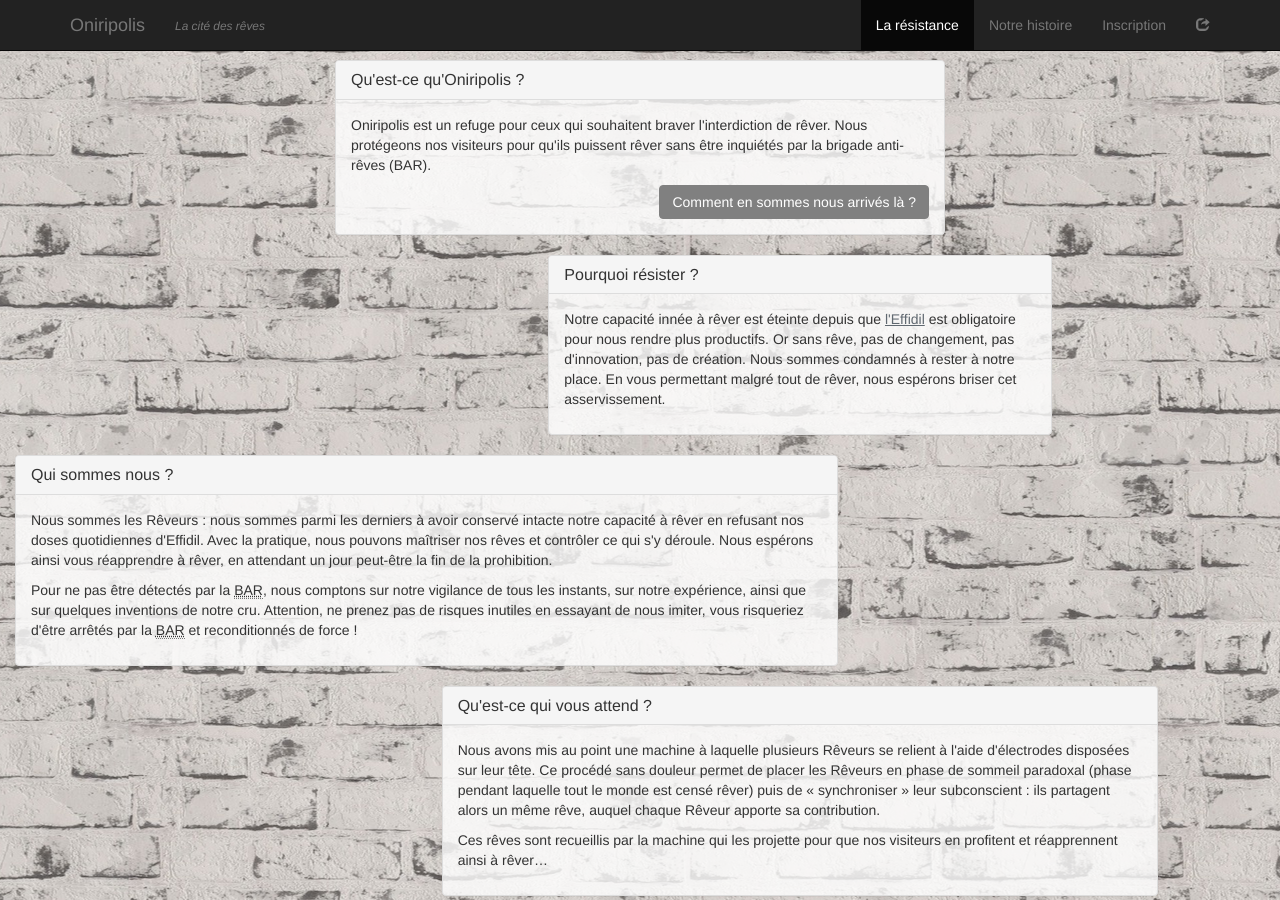
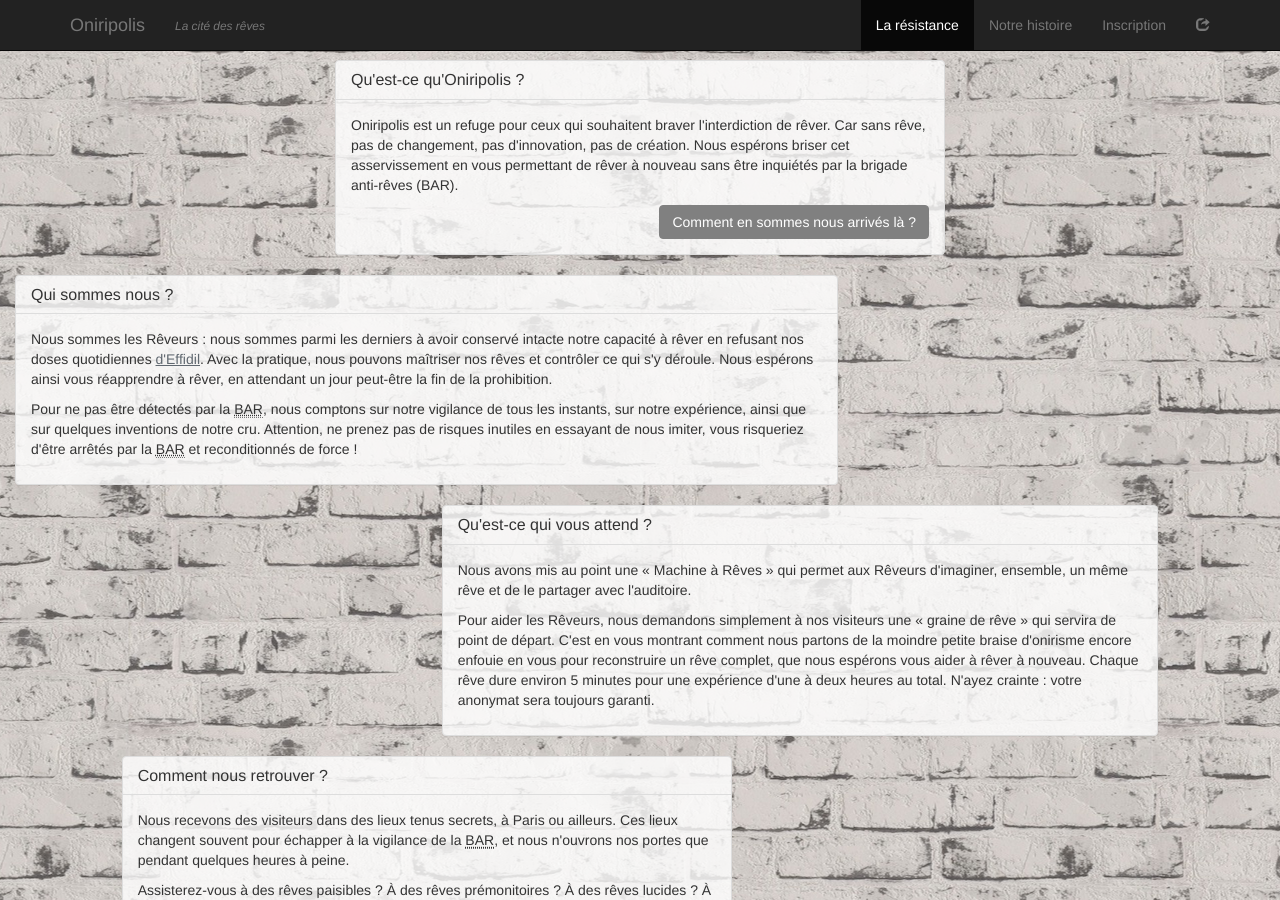
Before and after one commit to AdamSelene/oniripolis-staging, a Jekyll site: the page built from resistance.html, in a window 1280 px wide and 900 px high. Built offline with Jekyll 4.4.1, drawn with Linux system fonts in a browser that asks for light colours; comment, search, counter and statistics services are not loaded; some of the changed text lies outside the part shown.

Commit message:
New image for homepage Clearer wording

```diff
--- a/css/oniripolis.css
+++ b/css/oniripolis.css
@@ -20,6 +20,9 @@ div.main {
 /* Panels */
 .panel {
 	background-color: rgba(255, 255, 255, 0.8);
+}
+.panel-default > .panel-heading {
+	background-color: transparent;
 }
 
 .panel a, .modal a {
--- a/resistance.html
+++ b/resistance.html
@@ -6,16 +6,14 @@ todo: "Manuel de la résistance, diaporama pour illustrer monde sans rêve, affi
 <div id="resistance" class="container-fluid main" >
 
 	<div class="row">
-
 		<div class="col-md-6 col-md-offset-3">
-
 			<div class="panel panel-default">
 				<div class="panel-heading">
 					<h3 class="panel-title">Qu'est-ce qu'Oniripolis ?</h3>
 				</div>
 				<div class="panel-body">
 					<form action="history.html">
-						<p>Oniripolis est un refuge pour ceux qui souhaitent braver l'interdiction de rêver. Nous protégeons nos visiteurs pour qu'ils puissent rêver sans être inquiétés par la brigade anti-rêves (BAR).</p>
+						<p>Oniripolis est un refuge pour ceux qui souhaitent braver l'interdiction de rêver. Car sans rêve, pas de changement, pas d'innovation, pas de création. Nous espérons briser cet asservissement en vous permettant de rêver à nouveau sans être inquiétés par la brigade anti-rêves (BAR).</p>
 						<button type="submit" class="btn btn-oniripolis pull-right">Comment en sommes nous arrivés là ?</button>
 					</form>
 				</div>
@@ -24,82 +22,42 @@ todo: "Manuel de la résistance, diaporama pour illustrer monde sans rêve, affi
 	</div>
 
 	<div class="row">
-
-		<div class="col-md-5 col-md-offset-5">
-
-			<div class="panel panel-default">
-				<div class="panel-heading">
-					<h3 class="panel-title">Pourquoi résister ?</h3>
-				</div>
-				<div class="panel-body">
-					<p>Notre capacité innée à rêver est éteinte depuis que <a href="history.html#drug" title="Effidil">l'Effidil</a> est obligatoire pour nous rendre plus productifs. Or sans rêve, pas de changement, pas d'innovation, pas de création. Nous sommes condamnés à rester à notre place. En vous permettant malgré tout de rêver, nous espérons briser cet asservissement.</p>
-				</div>
-			</div>
-		</div>
-	</div>
-
-		<div class="row">
-
 		<div class="col-md-8 col-md-offset-0">
-
 			<div class="panel panel-default">
 				<div class="panel-heading">
 					<h3 class="panel-title">Qui sommes nous ?</h3>
 				</div>
 				<div class="panel-body">
-					<p>Nous sommes les Rêveurs : nous sommes parmi les derniers à avoir conservé intacte notre capacité à rêver en refusant nos doses quotidiennes d'Effidil. Avec la pratique, nous pouvons maîtriser nos rêves et contrôler ce qui s'y déroule. Nous espérons ainsi vous réapprendre à rêver, en attendant un jour peut-être la fin de la prohibition.</p>
+					<p>Nous sommes les Rêveurs : nous sommes parmi les derniers à avoir conservé intacte notre capacité à rêver en refusant nos doses quotidiennes <a href="history.html#drug" title="Effidil">d'Effidil</a>. Avec la pratique, nous pouvons maîtriser nos rêves et contrôler ce qui s'y déroule. Nous espérons ainsi vous réapprendre à rêver, en attendant un jour peut-être la fin de la prohibition.</p>
 					<p>Pour ne pas être détectés par la <abbr title="Brigade anti-rêves">BAR</abbr>, nous comptons sur notre vigilance de tous les instants, sur notre expérience, ainsi que sur quelques inventions de notre cru. Attention, ne prenez pas de risques inutiles en essayant de nous imiter, vous risqueriez d'être arrêtés par la <abbr title="Brigade anti-rêves">BAR</abbr> et reconditionnés de force !</p>
 				</div>
 			</div>
 		</div>
 	</div>
 
-
 	<div class="row">
-
 		<div class="col-md-7 col-md-offset-4">
-
 			<div class="panel panel-default">
 				<div class="panel-heading">
 					<h3 class="panel-title">Qu'est-ce qui vous attend ?</h3>
 				</div>
 				<div class="panel-body">
-					<p>Nous avons mis au point une machine à laquelle plusieurs Rêveurs se relient à l'aide d'électrodes disposées sur leur tête. Ce procédé sans douleur permet de placer les Rêveurs en phase de sommeil paradoxal (phase pendant laquelle tout le monde est censé rêver) puis de &laquo; synchroniser &raquo; leur subconscient : ils partagent alors un même rêve, auquel chaque Rêveur apporte sa contribution.</p>
-					<p>Ces rêves sont recueillis par la machine qui les projette pour que nos visiteurs en profitent et réapprennent ainsi à rêver…</p>
+					<p>Nous avons mis au point une &laquo; Machine à Rêves &raquo; qui permet aux Rêveurs d'imaginer, ensemble, un même rêve et de le partager avec l'auditoire.</p>
+					<p>Pour aider les Rêveurs, nous demandons simplement à nos visiteurs une &laquo; graine de rêve &raquo; qui servira de point de départ. C'est en vous montrant comment nous partons de la moindre petite braise d'onirisme encore enfouie en vous pour reconstruire un rêve complet, que nous espérons vous aider à rêver à nouveau. Chaque rêve dure environ 5 minutes pour une expérience d'une à deux heures au total. N'ayez crainte : votre anonymat sera toujours garanti.</p>
 				</div>
 			</div>
 		</div>
 	</div>
 
-
 	<div class="row">
-
 		<div class="col-md-6 col-md-offset-1">
-
 			<div class="panel panel-default">
 				<div class="panel-heading">
-					<h3 class="panel-title">Comment nous rendre visite ?</h3>
+					<h3 class="panel-title">Comment nous retrouver ?</h3>
 				</div>
 				<div class="panel-body">
-					<p>Nous recevons régulièrement des visiteurs dans des lieux tenus secrets, à Paris ou ailleurs. Lors de ces rendez-vous, les Rêveurs partent du moindre mot, de la moindre idée, de la moindre petite braise d'onirisme que l'Effidil n'a pas encore réussi à éteindre en vous, et s'en servent pour reconstruire  un rêve complet, sous vos yeux et en musique. N'ayez crainte : votre participation se limite à proposer une &laquo; graine de rêve &raquo; et votre anonymat est garanti. Chaque rêve dure environ 5 minutes pour une expérience d'une à deux heures au total.</p>
-					<p>Assisterez-vous à des rêves paisibles ? À des rêves prémonitoires ? À des cauchemars peut-être ? Il n'y a qu'un seul moyen de savoir : <a href="#contact" data-toggle="modal" data-target="#signup" title="Inscrivez-vous">inscrivez-vous</a> pour être tenus informés de nos prochains rendez-vous.</p>
-				</div>
-			</div>
-		</div>
-	</div>
-
-
-	<div class="row">
-
-		<div class="col-md-5 col-md-offset-3">
-
-			<div class="panel panel-default">
-				<div class="panel-heading">
-					<h3 class="panel-title">Où nous retrouver ?</h3>
-				</div>
-				<div class="panel-body">
-					<p>Pour échapper à la vigilance de la <abbr title="Brigade anti-rêves">BAR</abbr>, Oniripolis change souvent de lieu et n'ouvre à chaque fois ses portes que pendant quelques heures à peine. Pour ne pas manquer ces rendez-vous, <a href="#contact" data-toggle="modal" data-target="#signup" title="Inscrivez-vous">inscrivez-vous</a> pour recevoir nos invitations, ou suivez nous sur <a href="http://twitter.com/oniripolis" title="Oniripolis sur Twitter">Twitter</a> et / ou <a href="http://facebook.com/oniripolis" title="Oniripolis sur Facebook">Facebook</a>.</p>
-</p>
+					<p>Nous recevons des visiteurs dans des lieux tenus secrets, à Paris ou ailleurs. Ces lieux changent souvent pour échapper à la vigilance de la <abbr title="Brigade anti-rêves">BAR</abbr>, et nous n'ouvrons nos portes que pendant quelques heures à peine.</p>
+					<p>Assisterez-vous à des rêves paisibles ? À des rêves prémonitoires ? À des rêves lucides ? À des cauchemars peut-être ? Il n'y a qu'un seul moyen de savoir : <a href="#contact" data-toggle="modal" data-target="#signup" title="Inscrivez-vous">inscrivez-vous</a> pour être tenus informés de nos prochains rendez-vous, ou suivez nous sur <a href="http://twitter.com/oniripolis" title="Oniripolis sur Twitter">Twitter</a> et / ou <a href="http://facebook.com/oniripolis" title="Oniripolis sur Facebook">Facebook</a>.</p>
 				</div>
 			</div>
 		</div>
```
Also changed, not shown: 404.html (added, +8 -0 lines), img/oniripolis-tag-tagline.png.
